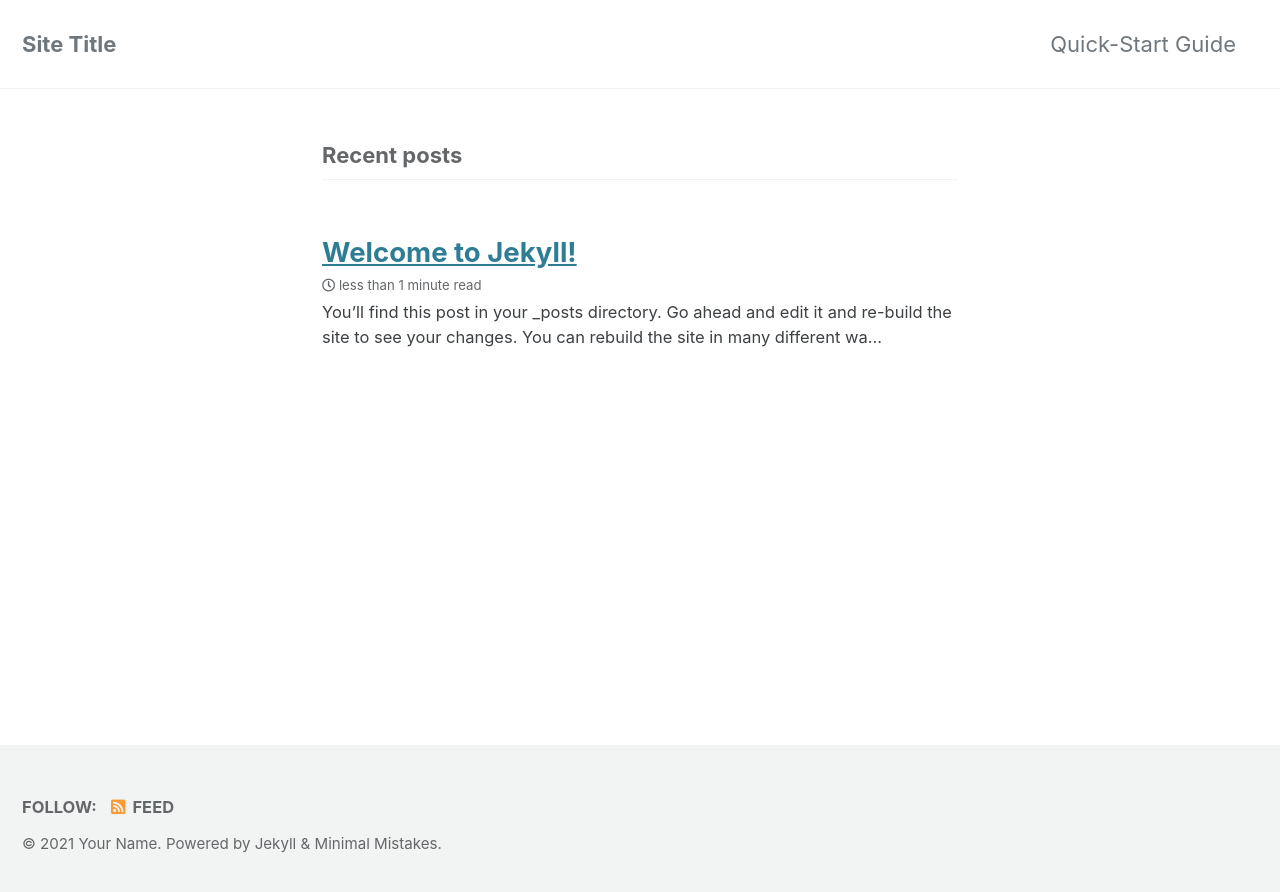
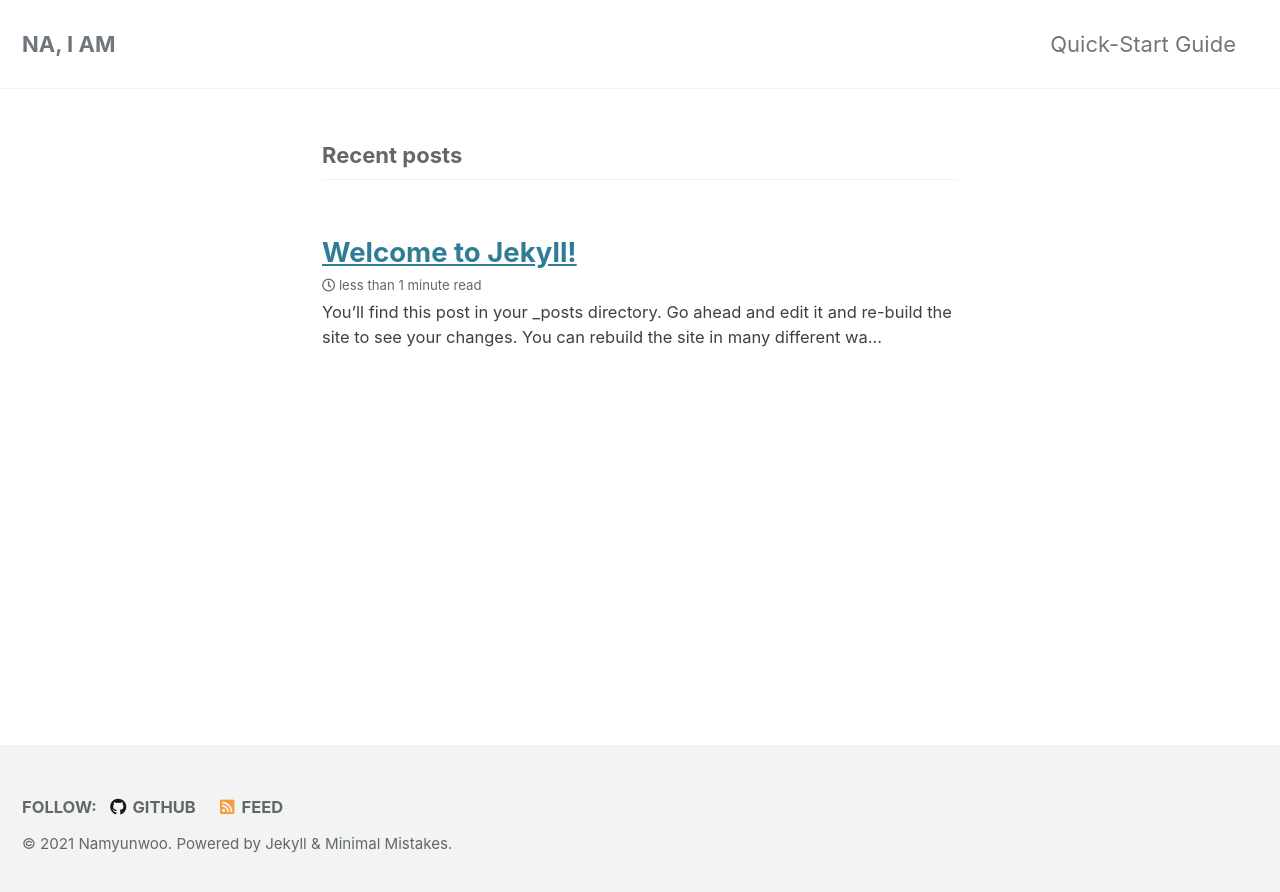
Before and after one commit to NAMYUNWOO/NAMYUNWOO.github.io, a Jekyll site: the page built from index.markdown, in a window 1280 px wide. Shown: the top 892 px of the page. Built offline with Jekyll 4.4.1, drawn with Linux system fonts in a browser that asks for light colours; cached includes are drawn as plain includes; the list of posts is cut into pages by our own code.

Commit message:
intro me

```diff
--- a/_config.yml
+++ b/_config.yml
@@ -16,11 +16,11 @@
 
 # Site Settings
 locale                   : "en-US"
-title                    : "Site Title"
+title                    : "NA, I AM"
 title_separator          : "-"
 subtitle                 : # site tagline that appears below site title in masthead
-name                     : "Your Name"
-description              : "An amazing website."
+name                     : "Namyunwoo"
+description              : "log book"
 url                      : # the base hostname & protocol for your site e.g. "https://mmistakes.github.io"
 baseurl                  : # the subpath of your site, e.g. "/blog"
 repository               : # GitHub username/repo-name e.g. "mmistakes/minimal-mistakes"
@@ -94,9 +94,9 @@
 
 # Site Author
 author:
-  name             : "Your Name"
+  name             : "Namyunwoo"
   avatar           : # path of avatar image, e.g. "/assets/images/bio-photo.jpg"
-  bio              : "I am an **amazing** person."
+  bio              : "우리가 지금은 희미하나 그 때에는 얼굴과 얼굴을 대하여 볼 것이요 지금은 내가 부분적으로 아나 그 때에는 내가 온전히 알리라"
   location         : "Somewhere"
   email            :
   links:
@@ -114,7 +114,7 @@
       # url: "https://facebook.com/"
     - label: "GitHub"
       icon: "fab fa-fw fa-github"
-      # url: "https://github.com/"
+      url: "https://github.com/namyunwoo"
     - label: "Instagram"
       icon: "fab fa-fw fa-instagram"
       # url: "https://instagram.com/"
@@ -130,7 +130,7 @@
       # url:
     - label: "GitHub"
       icon: "fab fa-fw fa-github"
-      # url:
+      url: "https://github.com/namyunwoo"
     - label: "GitLab"
       icon: "fab fa-fw fa-gitlab"
       # url:
```
Also changed, not shown: Gemfile.lock.
